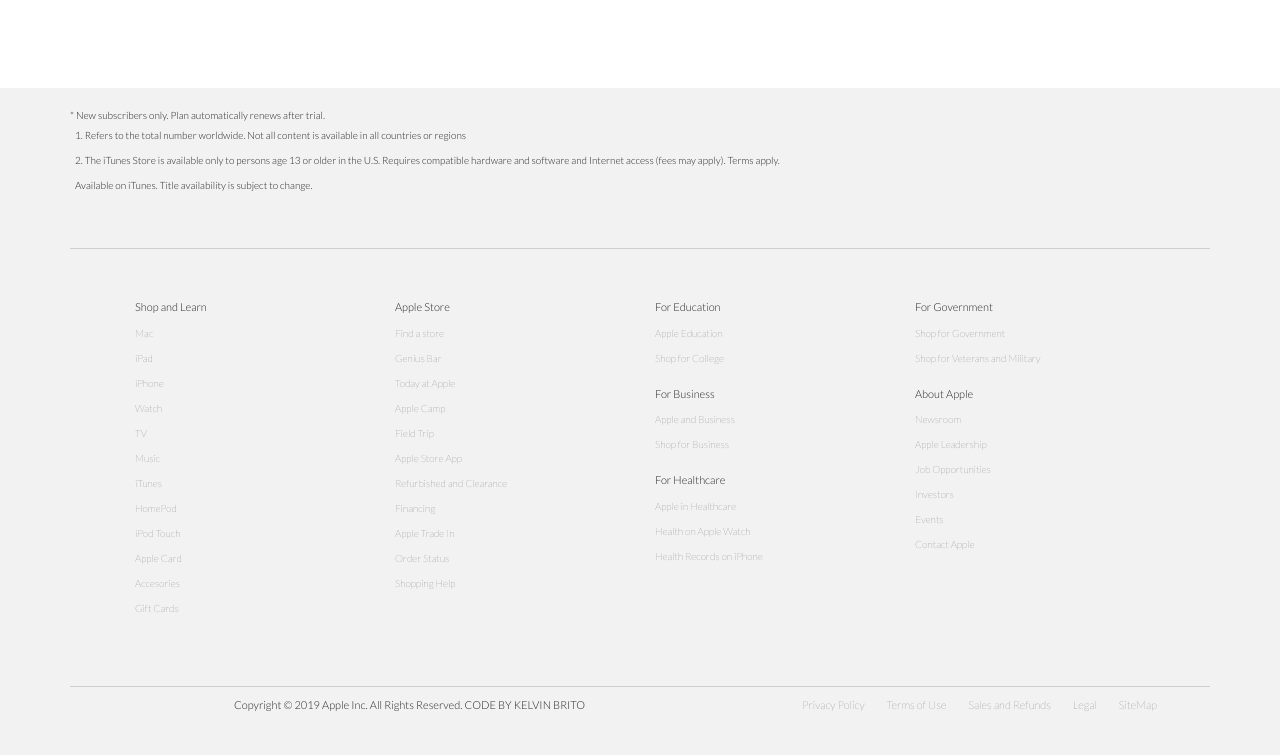
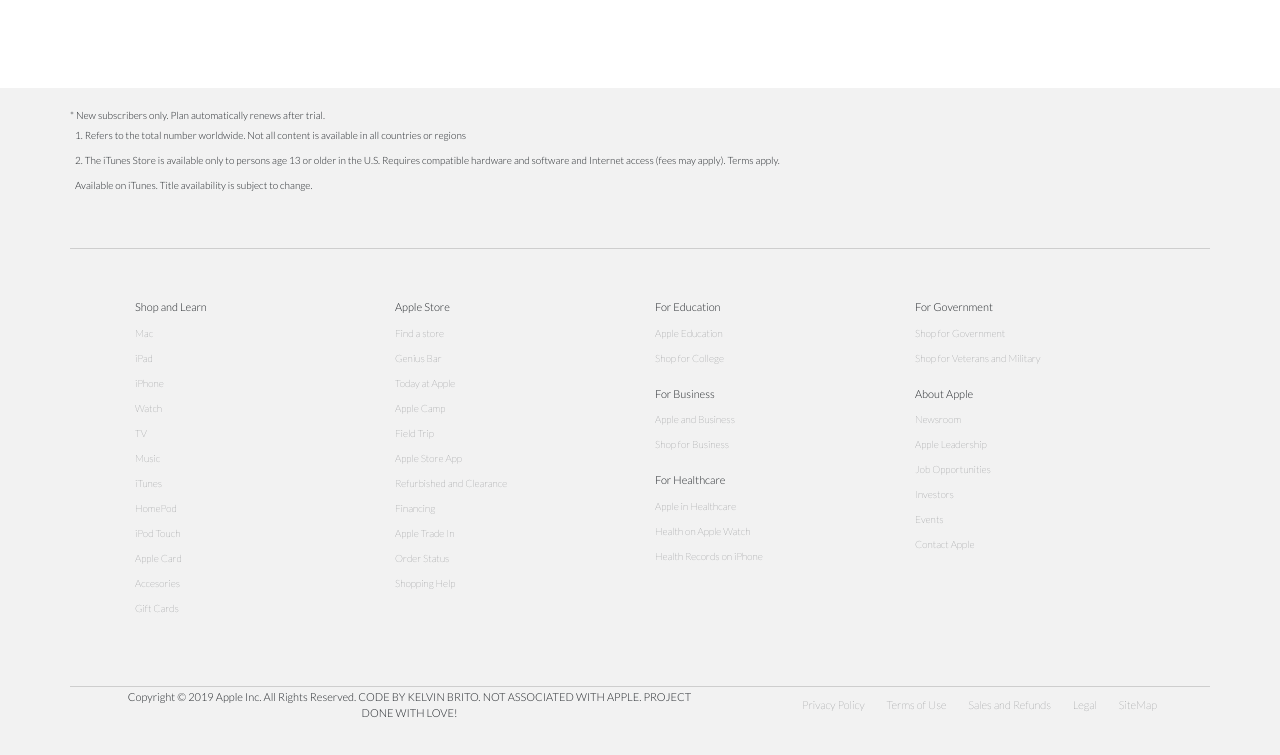
Before and after one commit to britok30/Mojave, a plain HTML site: page index.html in a window 1280 px wide. Shown: the part 4788-5543 px from the top of the page. Drawn offline with nearby package versions, Linux system fonts and the light colour scheme.

Commit message:
Add files via upload

```diff
--- a/index.html
+++ b/index.html
@@ -275,7 +275,7 @@
                 </div>
             </div>
             <div class="row">
-                <p class=copyright>Copyright &copy; 2019 Apple Inc. All Rights Reserved. CODE BY KELVIN BRITO</p>
+                <p class=copyright>Copyright &copy; 2019 Apple Inc. All Rights Reserved. CODE BY KELVIN BRITO. NOT ASSOCIATED WITH APPLE. PROJECT DONE WITH LOVE!</p>
                 <ul class="copy-list">
                     <li>Privacy Policy</li>
                     <li>Terms of Use</li>
```
